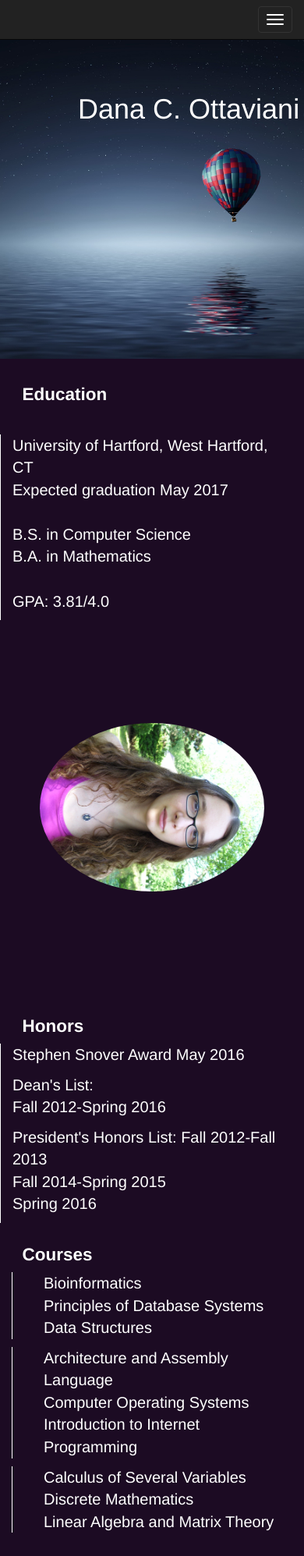
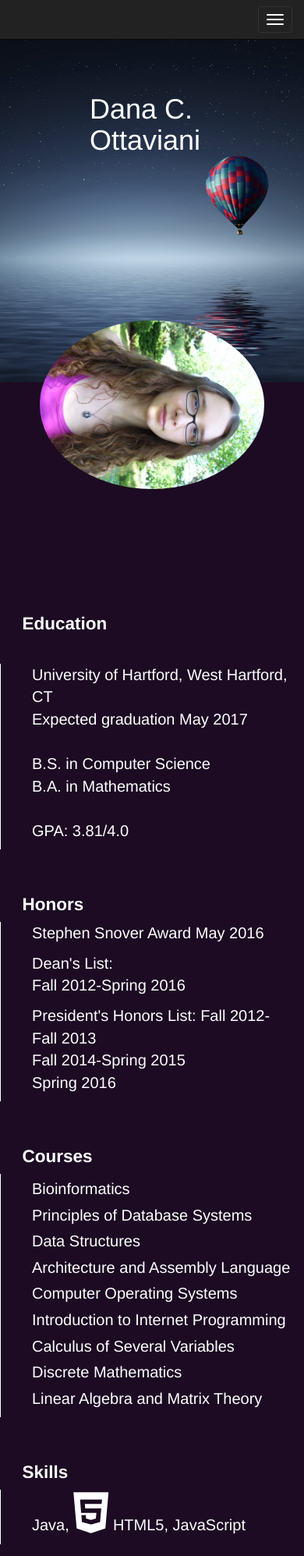
Before and after one commit to Dana94/danaottaviani.github.io, a plain HTML site: page index.html in a window 390 px wide. Shown: the top 1995 px of the page at 78% size. Drawn offline with nearby package versions, Linux system fonts and the light colour scheme.

Commit message:
moved image, added html5 logo, trying to find other language icons

```diff
--- a/css/stylesheet.css
+++ b/css/stylesheet.css
@@ -9,7 +9,7 @@
 }
 
 #head-window{
-	min-height: 450px;
+	min-height: 500px;
 }
 
 .small-window{
@@ -34,6 +34,16 @@ h1{
 	border-radius: 50%;
 	transform: scale(.6,.6) rotate(90deg);
 
+
+}
+
+#me-div{
+	margin-top: 70px;
+	float: right;
+}
+
+#name-div{
+
 }
 
 .label{
@@ -42,12 +52,15 @@ h1{
 
 /*bootstrap*/
 .row{
-	background-color: #1C0B23; /*black*/
+	background-color: #1C0B23;
 	color: white;
 	font-size: 20px;
 	margin-top: -10px;
-	padding-top: 5px;
+	padding-top: 20px;
+	padding-bottom: 20px;
 }
+
+
 
 .info{}
 
@@ -74,17 +87,28 @@ h1{
 
 #edu{
 	border-left: 1px solid white;
+	padding-left: 40px;
 }
 
 /* Courses */
 
-#classes ul{
-	list-style: none;
+#classes{
 	border-left: 1px solid white;
+
 }
 
+#classes ul{
+	margin-left: -15px;
+	padding-left: -15px;
+	list-style: none;
+}
+
+#classes ul li{
+	padding-top: 5px;
+}
 /* skills */
 
 #skills{
 	border-left: 1px solid white;
+	padding-left: 40px;
 }
--- a/index.html
+++ b/index.html
@@ -6,6 +6,7 @@
 		<meta name="viewport" content="width=device-width, initial-scale=1">
 		<link rel="stylesheet" type="text/css" href="css/stylesheet.css">
 		<link rel="stylesheet" href="https://maxcdn.bootstrapcdn.com/bootstrap/3.3.6/css/bootstrap.min.css" integrity="sha384-1q8mTJOASx8j1Au+a5WDVnPi2lkFfwwEAa8hDDdjZlpLegxhjVME1fgjWPGmkzs7" crossorigin="anonymous">
+		<script src="https://use.fontawesome.com/c4a53e372d.js"></script>
 	</head>
 	<body data-spy="scroll">
 		<header>
@@ -52,37 +53,39 @@
 			</header>
 
 
-		<div class="parallax-window" data-parallax="scroll" data-image-src="images/above-adventure-aerial-air.jpg" id="head-window"><h1>Dana C. Ottaviani</h1></div>
+		<div class="parallax-window" data-parallax="scroll" data-image-src="images/above-adventure-aerial-air.jpg" id="head-window">
+				<div class="col-xs-12 col-sm-4" id="name-div">
+					<h1>Dana C. Ottaviani</h1>
+				</div>
+				<div class="col-xs-12 col-sm-4" id="me-div">
+						<img src="images/Dana.JPG" alt="Responsive image" id="me" class="img-responsive">
+				</div>
+
+		</div>
 
 
-		<div class="container-fluid">
+			<div class="container-fluid">
 					<div class="row">
 						<div class="col-xs-12 col-sm-4">
 							<h2><span class="label">Education</span></h2><br>
-
 						</div>
-						<div id="edu" class="col-xs-12 col-sm-4">
-
+						<div id="edu" class="col-xs-12 col-sm-8">
 							<p>University of Hartford, West Hartford, CT<br>Expected graduation May 2017<br><br>B.S. in Computer Science<br>B.A. in Mathematics<br><br>GPA: 3.81/4.0</p>
-
-
-						</div>
-						<div class="col-xs-12 col-sm-4">
-							<img src="images/Dana.JPG" alt="Responsive image" id="me" class="img-responsive">
-
 						</div>
 					</div>
+			</div>
+			<div class="container-fluid">
 					<div class="row">
 						<div class="col-xs-12 col-sm-4">
 							<h2><span class="label">Honors</span></h2>
 						</div>
-						<div id="edu" class="col-xs-12 col-sm-4">
+						<div id="edu" class="col-xs-12 col-sm-8">
 							<p>Stephen Snover Award May 2016</p>
 							<p>Dean's List:<br>Fall 2012-Spring 2016</p>
 							<p>President's Honors List:  Fall 2012-Fall 2013<br>Fall 2014-Spring 2015<br>Spring 2016</p>
 						</div>
 					</div>
-		</div>
+		    </div>
 
 
 
@@ -95,18 +98,14 @@
 						<div class="col-xs-12 col-sm-4">
 							<h2><span class="label">Courses</span></h2>
 						</div>
-						<div id="classes" class="col-xs-12 col-sm-4">
+						<div id="classes" class="col-xs-12 col-sm-8">
 							<ul>
 								<li>Bioinformatics</li>
 								<li>Principles of Database Systems</li>
 								<li>Data Structures</li>
-							</ul>
-							<ul>
 								<li>Architecture and Assembly Language</li>
 								<li>Computer Operating Systems</li>
 								<li>Introduction to Internet Programming</li>
-							</ul>
-							<ul>
 								<li>Calculus of Several Variables</li>
 								<li>Discrete Mathematics</li>
 								<li>Linear Algebra and Matrix Theory</li>
@@ -124,8 +123,8 @@
 	       			<div class="col-xs-12 col-sm-4">
 						<h2><span class="label">Skills</span></h2>
 					</div>
-					<div id="skills" class="col-xs-12 col-sm-4">
-						<p>Working knowledge in Java, Python, SQL, and Ruby<br>Competencies in HTML5 and JavaScript</p>
+					<div id="skills" class="col-xs-12 col-sm-8">
+						<p>Java, <i class="fa fa-html5 fa-3x" aria-hidden="true"></i> HTML5, JavaScript</p>
 					</div>
 				</div>
 			</div>
```
